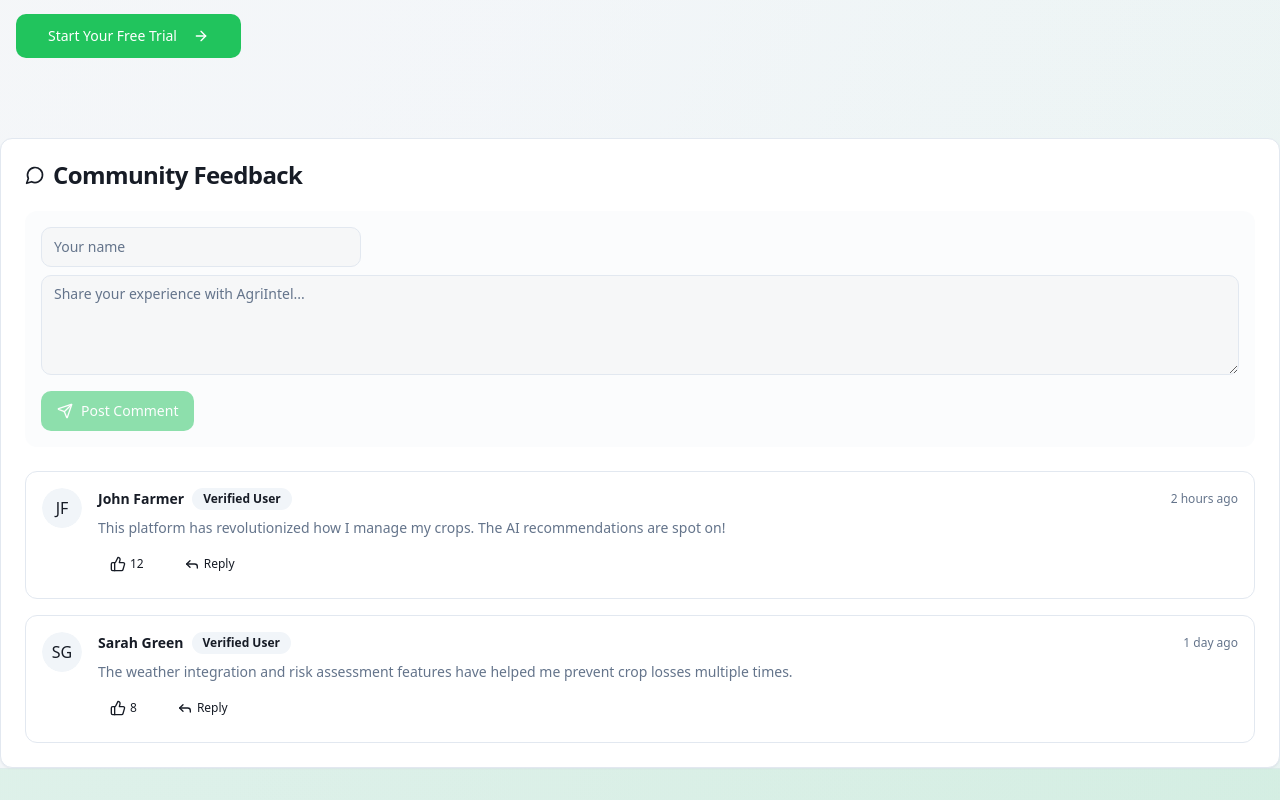
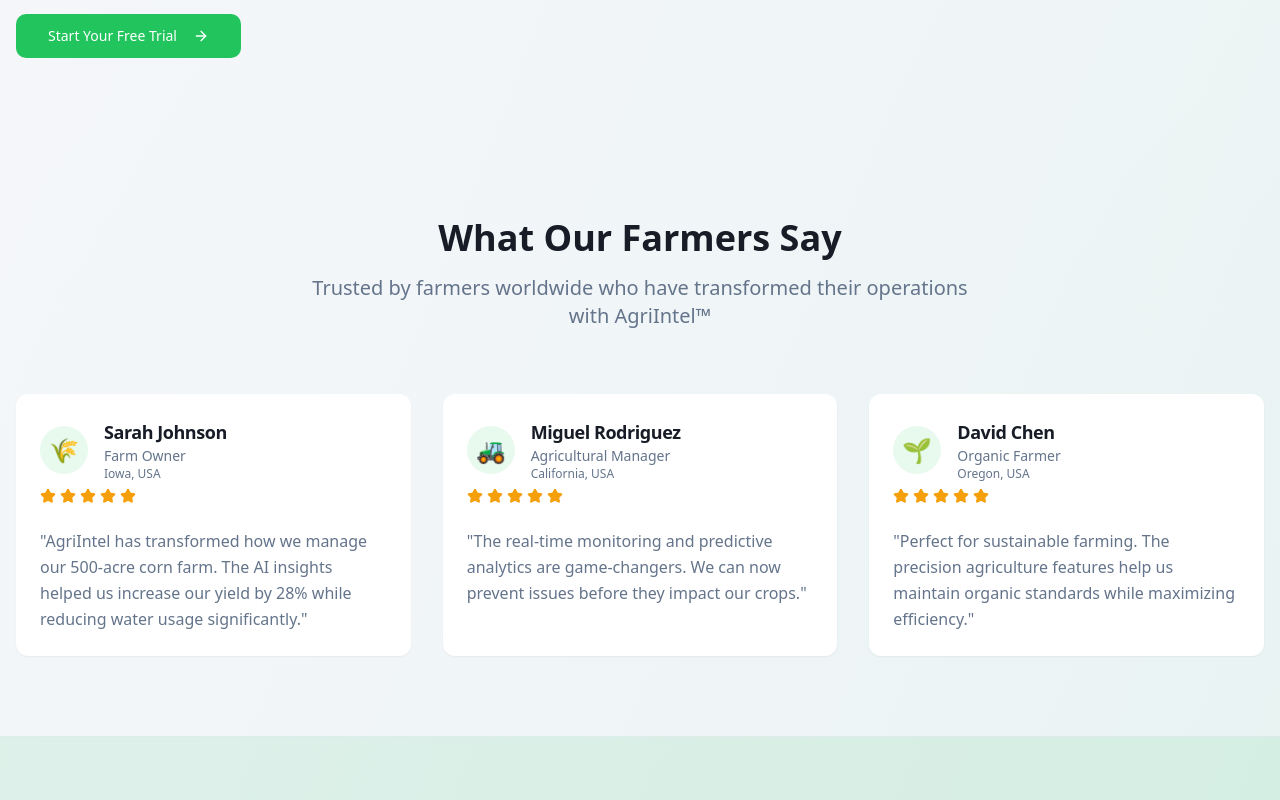
Before and after one commit to futurelicense/agri-intel-shield-ai, a React (Vite) app: page / in a window 1280 px wide. Shown: the part 1980-2780 px from the top of the page. Built offline with nearby package versions, Linux system fonts and the light colour scheme.

Commit message:
Replace Community Feedback

```diff
--- a/src/pages/Landing.tsx
+++ b/src/pages/Landing.tsx
@@ -3,7 +3,7 @@ import { Button } from '@/components/ui/button';
 import { Card, CardContent, CardDescription, CardHeader, CardTitle } from '@/components/ui/card';
 import { Badge } from '@/components/ui/badge';
 import { useNavigate } from 'react-router-dom';
-import CommentsSection from '@/components/CommentsSection';
+
 import {
   Sprout,
   BarChart3,
@@ -63,6 +63,33 @@ const Landing = () => {
     { value: '95%', label: 'Accuracy Rate', icon: Target },
     { value: '500+', label: 'Active Farms', icon: Users },
     { value: '25%', label: 'Yield Increase', icon: TrendingUp }
+  ];
+
+  const testimonials = [
+    {
+      name: 'Sarah Johnson',
+      role: 'Farm Owner',
+      location: 'Iowa, USA',
+      content: 'AgriIntel has transformed how we manage our 500-acre corn farm. The AI insights helped us increase our yield by 28% while reducing water usage significantly.',
+      rating: 5,
+      avatar: '🌾'
+    },
+    {
+      name: 'Miguel Rodriguez',
+      role: 'Agricultural Manager',
+      location: 'California, USA',
+      content: 'The real-time monitoring and predictive analytics are game-changers. We can now prevent issues before they impact our crops.',
+      rating: 5,
+      avatar: '🚜'
+    },
+    {
+      name: 'David Chen',
+      role: 'Organic Farmer',
+      location: 'Oregon, USA',
+      content: 'Perfect for sustainable farming. The precision agriculture features help us maintain organic standards while maximizing efficiency.',
+      rating: 5,
+      avatar: '🌱'
+    }
   ];
 
   return (
@@ -234,8 +261,42 @@ const Landing = () => {
         </div>
       </section>
 
-      {/* Comments Section */}
-      <CommentsSection />
+      {/* Testimonials Section */}
+      <section className="container mx-auto px-4 py-20">
+        <div className="text-center mb-16">
+          <h2 className="text-4xl font-bold mb-4">What Our Farmers Say</h2>
+          <p className="text-xl text-muted-foreground max-w-2xl mx-auto">
+            Trusted by farmers worldwide who have transformed their operations with AgriIntel™
+          </p>
+        </div>
+
+        <div className="grid grid-cols-1 md:grid-cols-3 gap-8">
+          {testimonials.map((testimonial, index) => (
+            <Card key={index} className="glass border-0 shadow-elegant hover-lift">
+              <CardHeader>
+                <div className="flex items-center space-x-4">
+                  <div className="w-12 h-12 rounded-full bg-primary/10 flex items-center justify-center text-2xl">
+                    {testimonial.avatar}
+                  </div>
+                  <div>
+                    <CardTitle className="text-lg">{testimonial.name}</CardTitle>
+                    <CardDescription>{testimonial.role}</CardDescription>
+                    <p className="text-xs text-muted-foreground">{testimonial.location}</p>
+                  </div>
+                </div>
+                <div className="flex space-x-1">
+                  {[...Array(testimonial.rating)].map((_, i) => (
+                    <Star key={i} className="h-4 w-4 fill-warning text-warning" />
+                  ))}
+                </div>
+              </CardHeader>
+              <CardContent>
+                <p className="text-muted-foreground leading-relaxed">"{testimonial.content}"</p>
+              </CardContent>
+            </Card>
+          ))}
+        </div>
+      </section>
 
       {/* CTA Section */}
       <section className="bg-gradient-to-r from-primary/10 via-success/10 to-primary/10 border-y border-border/50">
```
